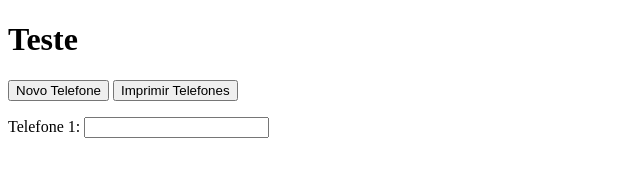
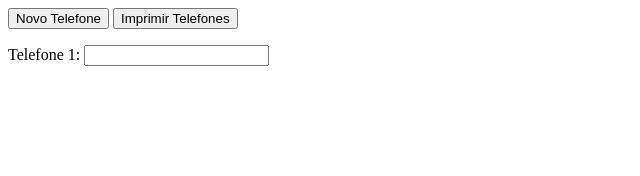
Before and after one commit to kelvinrevertis/JSIntermediario, a plain HTML site: page ManipulandoDOM/index.html in a window 1280 px wide. Shown: the whole page, without its empty margins (0-640 px from the left). Drawn offline with Linux system fonts and the light colour scheme.

Commit message:
Arquivo sem o "teste"

```diff
--- a/ManipulandoDOM/index.html
+++ b/ManipulandoDOM/index.html
@@ -8,7 +8,6 @@
     <script src="phone.js"></script>
 </head>
 <body>
-    <h1>Teste</h1>
     <button onclick="addNewPhone()">Novo Telefone</button>
     <button onclick="printPhones()">Imprimir Telefones</button>
 
```
